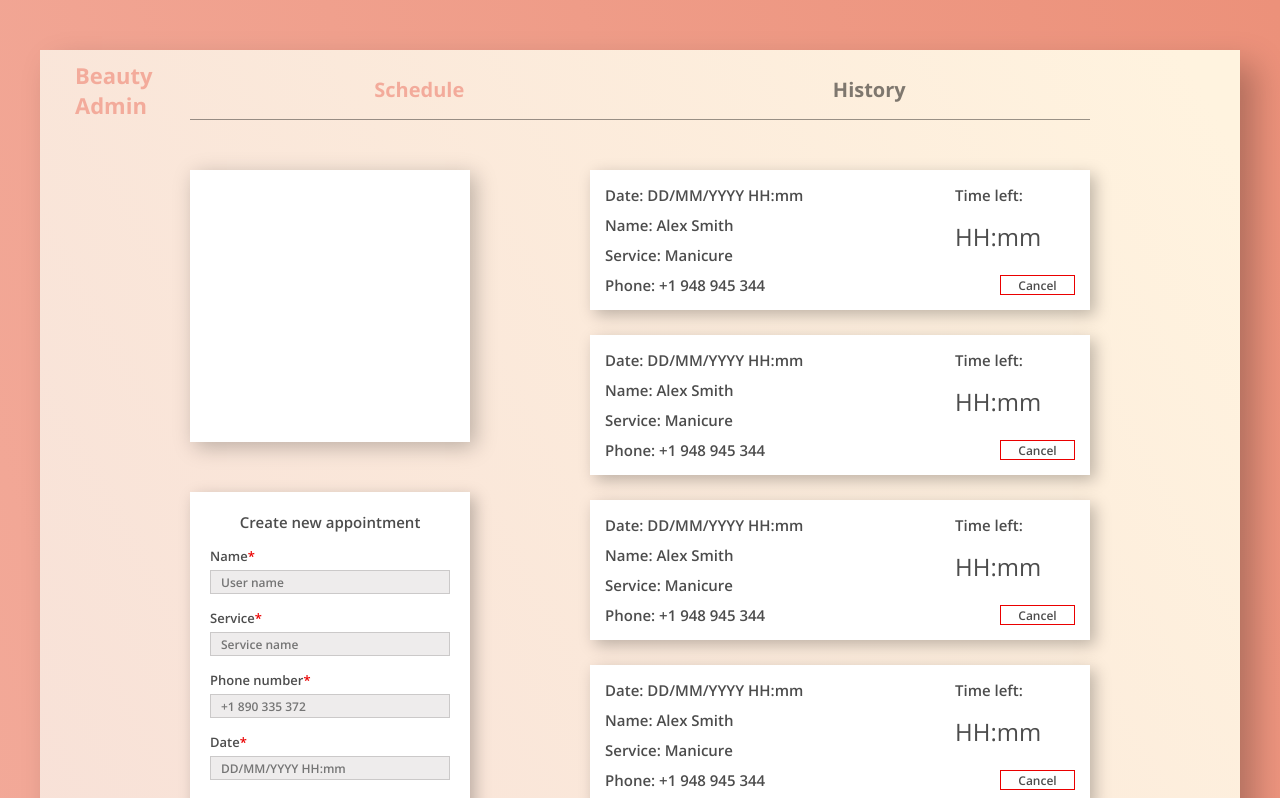
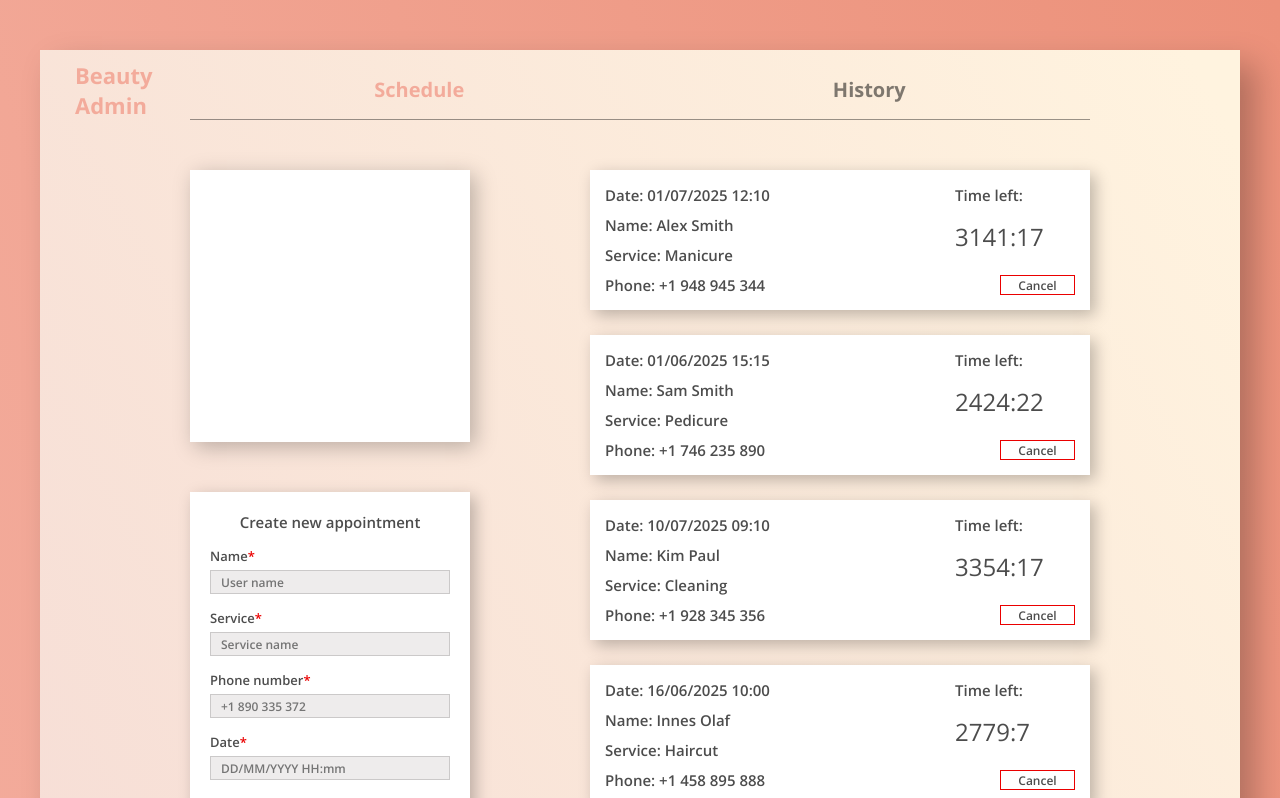
Before and after one commit to ElenaVolkova4/beauty, a React (Create React App) app: page / in a window 1280 px wide. Shown: the top 798 px of the page. Built offline with nearby package versions, Linux system fonts and the light colour scheme; data requests are answered from the project's data file.

Commit message:
added loader and error component

```diff
--- a/package.json
+++ b/package.json
@@ -10,6 +10,7 @@
     "@types/node": "^16.18.25",
     "@types/react": "^18.2.0",
     "@types/react-dom": "^18.2.1",
+    "dayjs": "^1.11.13",
     "react": "^18.2.0",
     "react-dom": "^18.2.0",
     "react-scripts": "5.0.1",
--- a/src/assets/db.json
+++ b/src/assets/db.json
@@ -2,7 +2,7 @@
   "appointments": [
     {
       "id": 1,
-      "date": "2023-07-01T12:10",
+      "date": "2025-07-01T12:10",
       "name": "Alex Smith",
       "service": "Manicure",
       "phone": "+1 948 945 344",
@@ -10,7 +10,7 @@
     },
     {
       "id": 2,
-      "date": "2023-06-01T15:15",
+      "date": "2025-06-01T15:15",
       "name": "Sam Smith",
       "service": "Pedicure",
       "phone": "+1 746 235 890",
@@ -18,7 +18,7 @@
     },
     {
       "id": 3,
-      "date": "2023-07-02T09:00",
+      "date": "2025-07-02T09:00",
       "name": "Alex Collson",
       "service": "Manicure",
       "phone": "+1 238 545 045",
@@ -26,7 +26,7 @@
     },
     {
       "id": 4,
-      "date": "2023-07-10T09:10",
+      "date": "2025-07-10T09:10",
       "name": "Kim Paul",
       "service": "Cleaning",
       "phone": "+1 928 345 356",
@@ -34,7 +34,7 @@
     },
     {
       "id": 5,
-      "date": "2023-06-16T10:00",
+      "date": "2025-06-16T10:00",
       "name": "Innes Olaf",
       "service": "Haircut",
       "phone": "+1 458 895 888",
@@ -42,7 +42,7 @@
     },
     {
       "id": 6,
-      "date": "2023-08-01T14:00",
+      "date": "2025-08-01T14:00",
       "name": "Yan Somer",
       "service": "Haircut",
       "phone": "+1 678 995 484",
--- a/src/components/appointmentItem.tsx/AppointmentItem.tsx
+++ b/src/components/appointmentItem.tsx/AppointmentItem.tsx
@@ -1,19 +1,52 @@
+import dayjs from "dayjs";
 import { ActiveAppointment } from "../../shared/interfaces/appointment.interface";
 import "./appointmentItem.scss";
+import { useEffect, useState } from "react";
 
-function AppointmentItem({ data }: ActiveAppointment) {
-  console.log("data", data);
+function AppointmentItem({
+  id,
+  date,
+  name,
+  service,
+  phone,
+}: ActiveAppointment) {
+  const formattedDate = dayjs(date).format("DD/MM/YYYY HH:mm");
+
+  const [timeLeft, changeTimeLeft] = useState<string | null>(null);
+
+  useEffect(() => {
+    changeTimeLeft(
+      `${dayjs(date).diff(undefined, "h")}:${
+        dayjs(date).diff(undefined, "m") % 60
+      }`
+    );
+
+    // каждые 60 сек цифры будут обновляться
+    const intervalID = setInterval(() => {
+      changeTimeLeft(
+        `${dayjs(date).diff(undefined, "h")}:${
+          dayjs(date).diff(undefined, "m") % 60
+        }`
+      );
+    }, 60000);
+
+    //отписываемся от таймера
+    return () => {
+      clearInterval(intervalID);
+    };
+  }, [date]);
+
   return (
     <div className="appointment">
       <div className="appointment__info">
-        <span className="appointment__date">Date: DD/MM/YYYY HH:mm</span>
-        <span className="appointment__name">Name: Alex Smith</span>
-        <span className="appointment__service">Service: Manicure</span>
-        <span className="appointment__phone">Phone: +1 948 945 344</span>
+        <span className="appointment__date">Date: {formattedDate}</span>
+        <span className="appointment__name">Name: {name}</span>
+        <span className="appointment__service">Service: {service}</span>
+        <span className="appointment__phone">Phone: {phone}</span>
       </div>
       <div className="appointment__time">
         <span>Time left:</span>
-        <span className="appointment__timer">HH:mm</span>
+        <span className="appointment__timer">{timeLeft}</span>
       </div>
       <button className="appointment__cancel">Cancel</button>
       {/* <div className="appointment__canceled">Canceled</div> */}
--- a/src/components/appointmentList/AppointmentList.tsx
+++ b/src/components/appointmentList/AppointmentList.tsx
@@ -1,33 +1,40 @@
 import { useContext, useEffect } from "react";
 import { AppointmentContext } from "../../context/appointments/AppointmentsContext";
 import AppointmentItem from "../appointmentItem.tsx/AppointmentItem";
+import Spinner from "../spinner/Spinner";
+import Error from "../error/Error";
 
 function AppointmentList() {
-  const {
-    // allAppointments,
-    // getApointments,
-    avtiveAppointments,
-    getActiveApointments,
-  } = useContext(AppointmentContext);
+  const { appointmentLoadingStatus, avtiveAppointments, getActiveApointments } =
+    useContext(AppointmentContext);
+
+  // const { loadingStatus, getAllAppointments, getAllActiveAppointments } =
+  // useAppointmentService();
 
   useEffect(() => {
-    // getApointments();
     getActiveApointments(); // получаем активные записи
   }, []);
 
-  //   console.log("avtiveAppointments", avtiveAppointments);
+  console.log("appointmentLoadingStatus", appointmentLoadingStatus);
+
+  if (appointmentLoadingStatus === "loading") {
+    return <Spinner />;
+  } else if (appointmentLoadingStatus === "error") {
+    return (
+      <>
+        <Error />
+        <button className="schedule__reload" onClick={getActiveApointments}>
+          Try to reload
+        </button>
+      </>
+    );
+  }
 
   return (
     <>
       {avtiveAppointments.map((item) => (
-        <AppointmentItem data={item} />
+        <AppointmentItem {...item} key={item.id} />
       ))}
-
-      {/* {allAppointments[0] ? allAppointments[0].name : null}
-
-      <AppointmentItem />
-      <AppointmentItem />
-      <AppointmentItem /> */}
     </>
   );
 }
--- a/src/context/appointments/AppointmentsContext.tsx
+++ b/src/context/appointments/AppointmentsContext.tsx
@@ -1,20 +1,21 @@
 // AppointmentsContext
 
 import React, { createContext, useReducer } from "react";
-import reducer, { IInitialState } from "./reducer";
+import reducer, { IAppointmentState } from "./reducer";
 import useAppointmentService from "../../services/AppointmentServices";
 import { ActionsTypes } from "./actions";
 
-const initialState: IInitialState = {
+const initialState: IAppointmentState = {
   allAppointments: [],
   avtiveAppointments: [],
+  appointmentLoadingStatus: "idle",
 };
 
 interface ProviderProps {
   children: React.ReactNode;
 }
 
-interface AppointmentContextValue extends IInitialState {
+interface AppointmentContextValue extends IAppointmentState {
   getApointments: () => void;
   getActiveApointments: () => void;
 }
@@ -22,6 +23,7 @@ interface AppointmentContextValue extends IInitialState {
 export const AppointmentContext = createContext<AppointmentContextValue>({
   allAppointments: initialState.allAppointments,
   avtiveAppointments: initialState.avtiveAppointments,
+  appointmentLoadingStatus: initialState.appointmentLoadingStatus,
   getApointments: () => {},
   getActiveApointments: () => {},
 });
@@ -32,9 +34,12 @@ const AppointmentContextProvider = ({ children }: ProviderProps) => {
   const { loadingStatus, getAllAppointments, getAllActiveAppointments } =
     useAppointmentService();
 
+  // console.log("loadingStatus", loadingStatus);
+
   const value: AppointmentContextValue = {
     allAppointments: state.allAppointments,
     avtiveAppointments: state.avtiveAppointments,
+    appointmentLoadingStatus: loadingStatus,
     getApointments: () => {
       // получение данных и обновление через dispatch
       getAllAppointments().then((data) =>
--- a/src/context/appointments/actions.ts
+++ b/src/context/appointments/actions.ts
@@ -7,9 +7,11 @@ import {
 export enum ActionsTypes {
   SET_ACTIVE_APPOINTMENTS = "SET_ACTIVE_APPOINTMENTS",
   SET_ALL_APPOINTMENTS = "SET_ALL_APPOINTMENTS",
+  FETCHING_APPOINTMENTS = "FETCHING_APPOINTMENTS",
+  ERROR_FETCHING_APPOINTMENTS = "ERROR_FETCHING_APPOINTMENTS",
 }
 
-export type IAppointmentAction =
+export type AppointmentAction =
   | {
       type: ActionsTypes.SET_ACTIVE_APPOINTMENTS;
       payload: ActiveAppointment[];
@@ -17,4 +19,10 @@ export type IAppointmentAction =
   | {
       type: ActionsTypes.SET_ALL_APPOINTMENTS;
       payload: IAppointment[];
+    }
+  | {
+      type: ActionsTypes.FETCHING_APPOINTMENTS;
+    }
+  | {
+      type: ActionsTypes.ERROR_FETCHING_APPOINTMENTS;
     };
--- a/src/context/appointments/reducer.ts
+++ b/src/context/appointments/reducer.ts
@@ -1,23 +1,37 @@
+import { loadingStatusOptoins } from "../../hooks/http.hook";
 import {
   ActiveAppointment,
   IAppointment,
 } from "../../shared/interfaces/appointment.interface";
-import { ActionsTypes, IAppointmentAction } from "./actions";
+import { ActionsTypes, AppointmentAction } from "./actions";
 
-export interface IInitialState {
+export interface IAppointmentState {
   allAppointments: IAppointment[] | [];
   avtiveAppointments: ActiveAppointment[] | [];
+  appointmentLoadingStatus: loadingStatusOptoins;
 }
 
 export default function reducer(
-  state: IInitialState,
-  action: IAppointmentAction
-) {
+  state: IAppointmentState,
+  action: AppointmentAction
+): IAppointmentState {
   switch (action.type) {
     case ActionsTypes.SET_ALL_APPOINTMENTS:
-      return { ...state, allAppointments: action.payload };
+      return {
+        ...state,
+        allAppointments: action.payload,
+        appointmentLoadingStatus: "idle",
+      };
     case ActionsTypes.SET_ACTIVE_APPOINTMENTS:
-      return { ...state, avtiveAppointments: action.payload };
+      return {
+        ...state,
+        avtiveAppointments: action.payload,
+        appointmentLoadingStatus: "idle",
+      };
+    case ActionsTypes.FETCHING_APPOINTMENTS:
+      return { ...state, appointmentLoadingStatus: "loading" };
+    case ActionsTypes.ERROR_FETCHING_APPOINTMENTS:
+      return { ...state, appointmentLoadingStatus: "error" };
     default:
       return state;
   }
--- a/src/hooks/http.hook.ts
+++ b/src/hooks/http.hook.ts
@@ -2,6 +2,8 @@ import { useCallback, useState } from "react";
 
 // заранее известные значения, поэтому type
 type HTTPRequestMethods = "GET" | "POST" | "PATCH" | "DELETE";
+
+export type loadingStatusOptoins = "idle" | "loading" | "error";
 
 // заголовки - это объект, но неизвестно сколько может быть ключей, так что делаем interface через key или type через Record
 interface HTTPHeaders {
@@ -18,7 +20,8 @@ interface RequestConfig {
 }
 
 export const useHttp = () => {
-  const [loadingStatus, setLoadingStatus] = useState<string>("idle");
+  const [loadingStatus, setLoadingStatus] =
+    useState<loadingStatusOptoins>("idle");
 
   // если в первоначальное значение нужно записать null, то пишем через или |
   //   const [error, setError] = useState<string | null>(null);
--- a/src/services/AppointmentServices.ts
+++ b/src/services/AppointmentServices.ts
@@ -1,3 +1,4 @@
+import dayjs from "dayjs";
 import { useHttp } from "../hooks/http.hook";
 import {
   IAppointment,
@@ -31,7 +32,12 @@ const useAppointmentService = () => {
   const getAllActiveAppointments = async (): Promise<ActiveAppointment[]> => {
     const res = await request({ url: _apiBase });
     const base = await getAllAppointments();
-    const transformed: ActiveAppointment[] = base.map((item) => {
+    const transformed: ActiveAppointment[] = base
+      .filter((item) => {
+        return !item.canceled && dayjs(item.date).diff(undefined, "minute") > 0;
+        // или dayjs(item.date) > dayjs();
+      })
+      .map((item) => {
         return {
           id: item.id,
           date: item.date,
```
Also changed, not shown: src/components/historyList/HistoryList.tsx (+6 -6 lines), 1 other file (tests, documents, lock files or other folders). Lines whose indentation alone changed are shown as unchanged.
